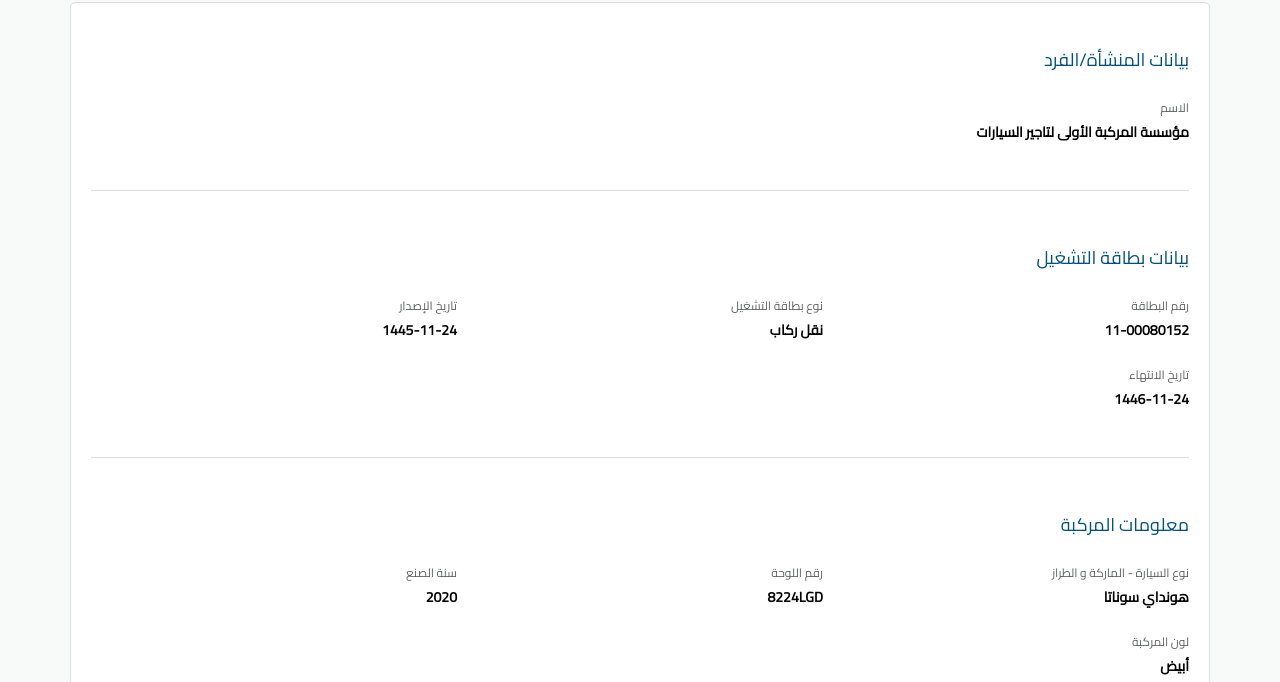
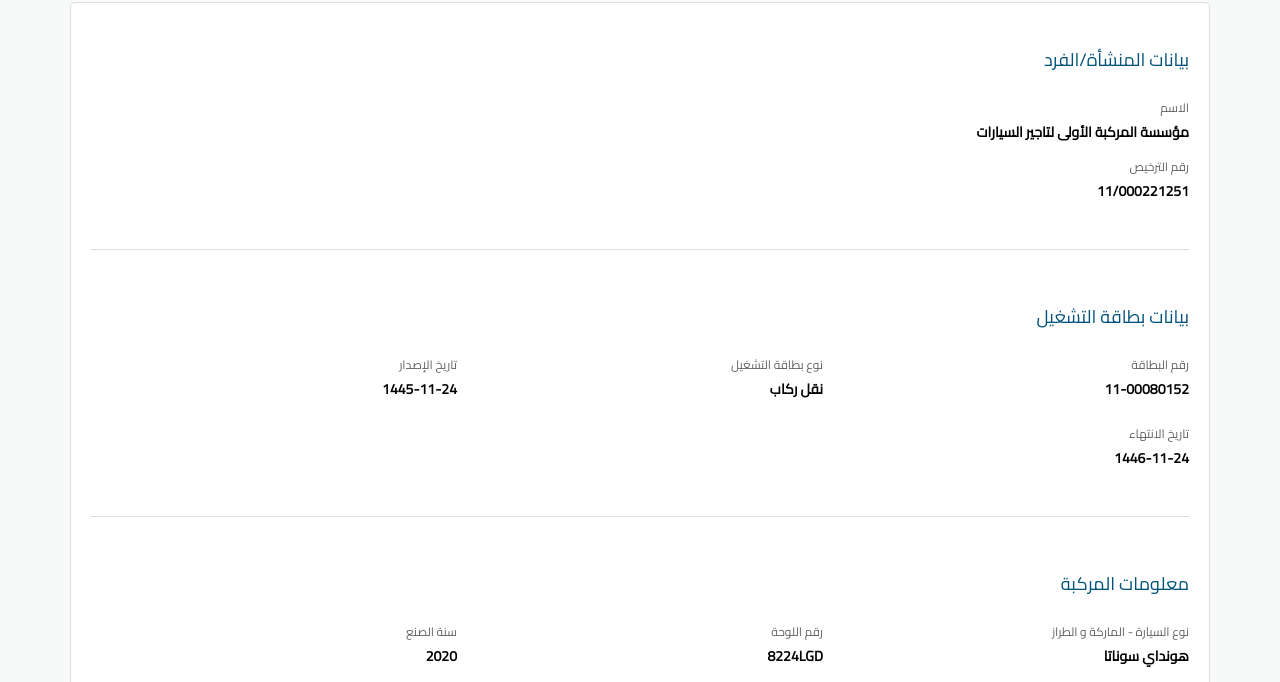
Before and after one commit to naql-sa-s-com/8224LGD, a plain HTML site: page index.html in a window 1280 px wide. Shown: the part 118-800 px from the top of the page. Drawn offline with Linux system fonts and the light colour scheme.

Commit message:
Update index.html

```diff
--- a/index.html
+++ b/index.html
@@ -19,6 +19,9 @@
                     <div>
                         <div class="text">الاسم</div>
                         <div class="last">مؤسسة المركبة الأولى لتاجير السيارات        </div>
+
+                        <div class="text">رقم الترخيص</div>
+                        <div class="last">11/000221251 </div>
                     </div>
                 </div>
             </div>
```
